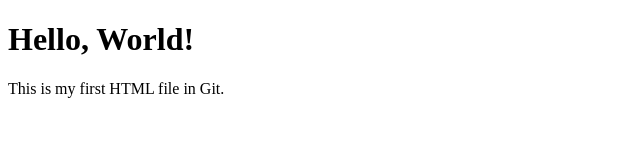
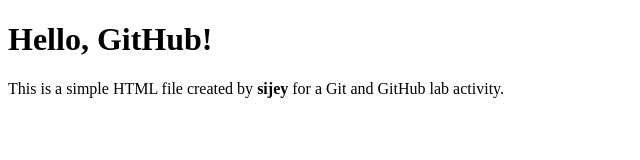
Before and after one commit to yodicocjact-lang/my-first-repo, a plain HTML site: page index.html in a window 1280 px wide. Shown: the whole page, without its empty margins (0-640 px from the left). Drawn offline with Linux system fonts and the light colour scheme.

Commit message:
Update index.html: Personalized with sijey's name
Revised the HTML content to include sijey's name for the lab submission.
This update ensures the file meets the deliverables for the Git & GitHub activity.

```diff
--- a/index.html
+++ b/index.html
@@ -1,12 +1,10 @@
   <!DOCTYPE html>
-   <html lang="en">
+<html>
 <head>
-       <meta charset="UTF-8">
-       <meta name="viewport" content="width=device-width, initial-scale=1.0">
-       <title>My First HTML File</title>
+    <title>sijey's Git Lab</title>
 </head>
 <body>
-       <h1>Hello, World!</h1>
-       <p>This is my first HTML file in Git.</p>
+    <h1>Hello, GitHub!</h1>
+    <p>This is a simple HTML file created by <strong>sijey</strong> for a Git and GitHub lab activity.</p>
 </body>
 </html>
```
Lines whose indentation alone changed are shown as unchanged.
